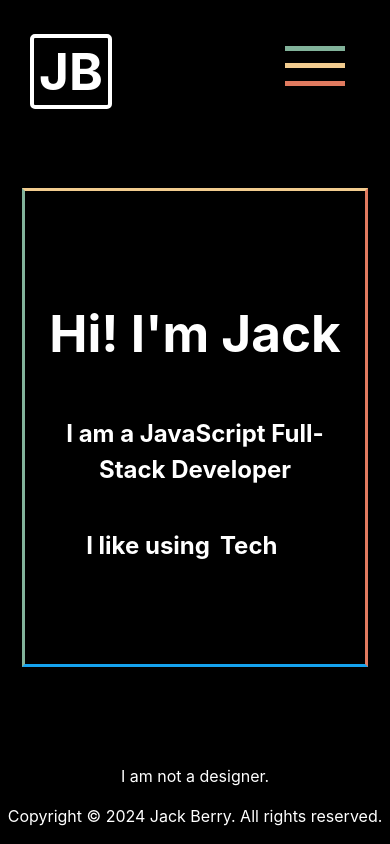
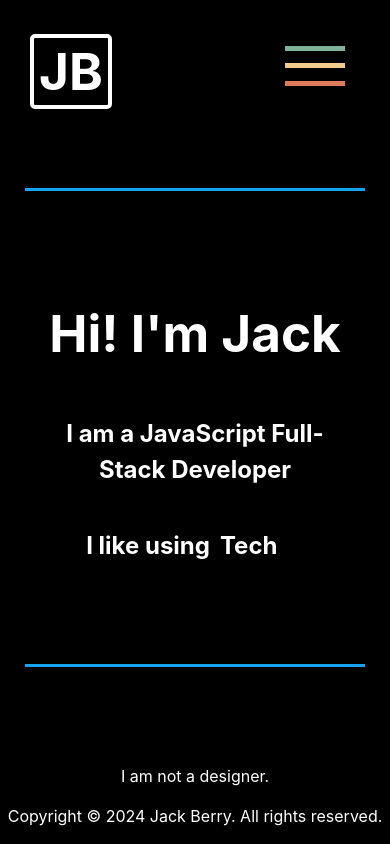
Before and after one commit to Jack-Berry/Portfolio, a React (Vite) app: page / in a window 390 px wide. Shown: the top 844 px of the page. Built offline with nearby package versions, Linux system fonts and the light colour scheme.

Commit message:
tweaked breakpoints after testing

```diff
--- a/src/css/About.scss
+++ b/src/css/About.scss
@@ -25,9 +25,9 @@
   width: 80%;
   max-width: 600px;
   border-bottom: 3px $col-d solid;
-  border-top: 3px $col-b solid;
-  border-right: 3px $col-a solid;
-  border-left: 3px $col-c solid;
+  border-top: 3px $col-d solid;
+  // border-right: 3px $col-a solid;
+  // border-left: 3px $col-c solid;
   border-radius: 0%;
   display: flex;
   flex-direction: column;
@@ -79,6 +79,10 @@
 }
 @media (min-width: 600px) {
   .intro-container {
+    border-bottom: 3px $col-d solid;
+    border-top: 3px $col-b solid;
+    border-right: 3px $col-a solid;
+    border-left: 3px $col-c solid;
     border-radius: 50%;
     padding-top: 100px;
     padding-bottom: 100px;
```
